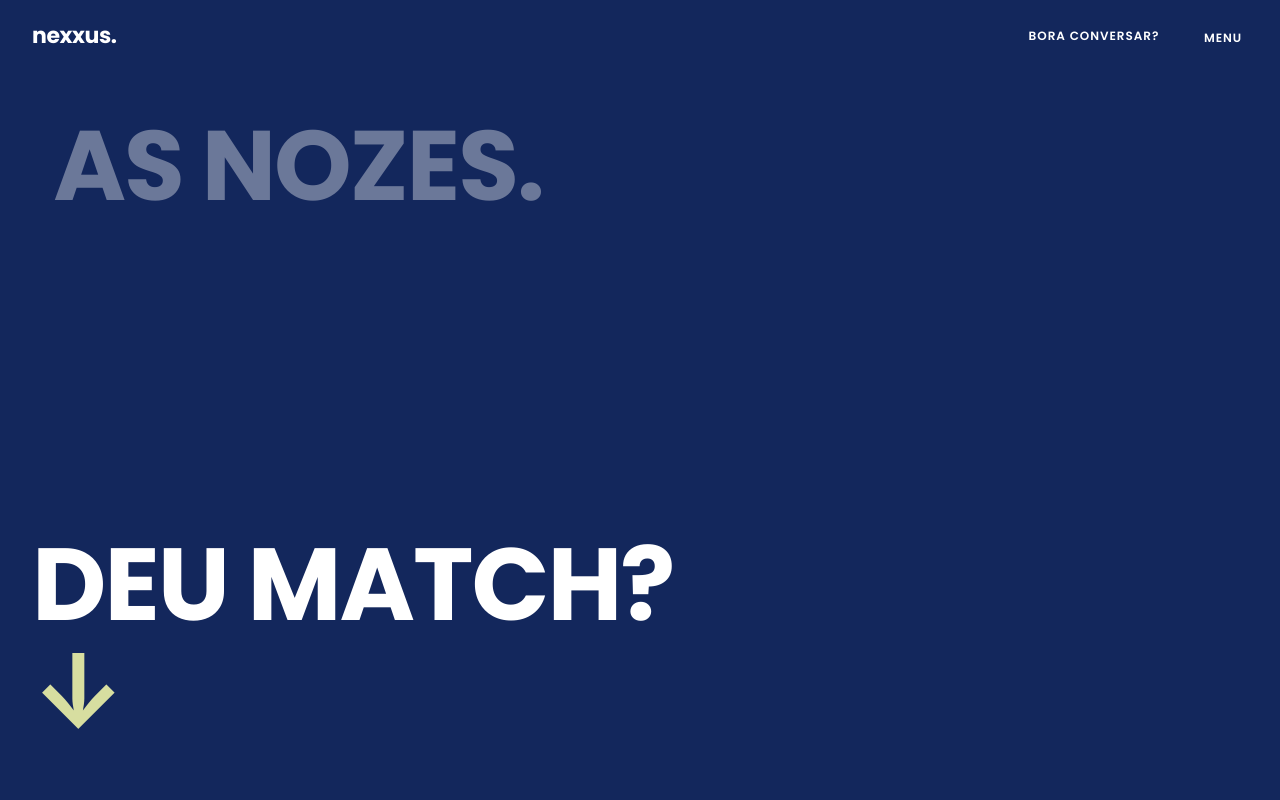
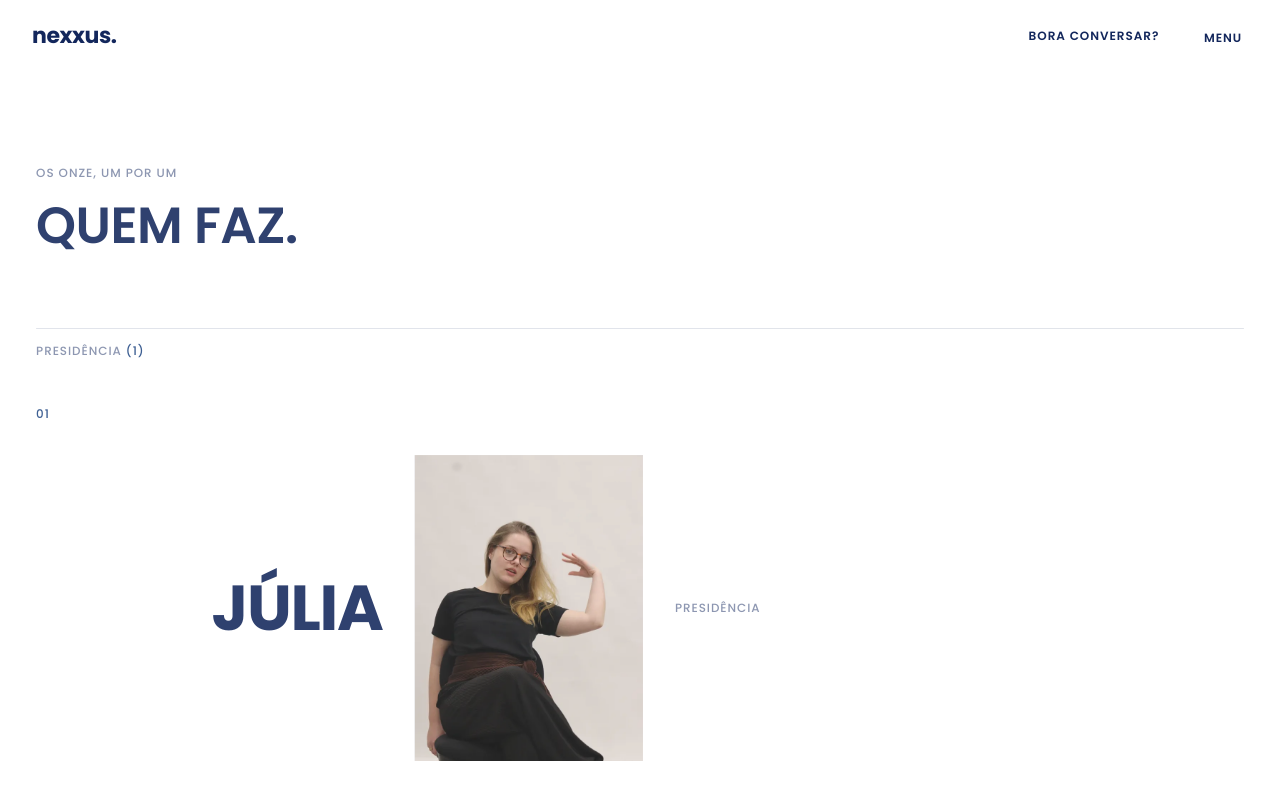
Before and after one commit to NathanAlmeida2006/nexxus, a React (Vite) app in the folder código/: page /equipe in a window 1280 px wide. Shown: the top 800 px of the page. Built offline with nearby package versions, Linux system fonts and the light colour scheme.

Commit message:
feat: capítulos por setor com os 11 integrantes
Co-Authored-By: Claude Opus 4.8 <noreply@anthropic.com>

```diff
--- /dev/null
+++ b/código/src/components/sections/TeamRoster/TeamRoster.jsx
@@ -0,0 +1,59 @@
+import { equipe } from '../../../data/content'
+import useReveal from '../../../hooks/useReveal'
+import MemberCard from '../../ui/MemberCard'
+import styles from './TeamRoster.module.css'
+
+/*
+ * Um capítulo por setor, com contador cru no rótulo. A numeração dos cards é
+ * contínua de 01 a 11 (não reinicia a cada setor), então vem daqui pronta.
+ * Setor com mais de uma pessoa entra em bloco denso — é o caso da Área
+ * Técnica, cujos cinco integrantes criam variação de andamento na página.
+ */
+export default function TeamRoster() {
+  const ref = useReveal({ threshold: 0.03 })
+  let numero = 0
+
+  return (
+    <section id="lista" className="section" data-theme="white" ref={ref}>
+      <div className="container">
+        <div className="section-head">
+          <p className="micro reveal" style={{ '--i': 0 }}>
+            {equipe.roster.kicker}
+          </p>
+          <h2 className="reveal" style={{ '--i': 1 }}>
+            {equipe.roster.title}
+          </h2>
+        </div>
+        {equipe.roster.setores.map((setor) => {
+          const denso = setor.membros.length > 1
+          return (
+            <section
+              key={setor.slug}
+              className={styles.capitulo}
+              data-setor={setor.slug}
+              aria-labelledby={`setor-${setor.slug}`}
+            >
+              <h3 id={`setor-${setor.slug}`} className={`micro ${styles.rotulo} reveal`}>
+                {setor.setor} <span className={styles.contagem}>({setor.membros.length})</span>
+              </h3>
+              <ul className={denso ? styles.denso : styles.fluxo}>
+                {setor.membros.map((membro) => {
+                  numero += 1
+                  return (
+                    <MemberCard
+                      key={membro.slug}
+                      membro={membro}
+                      setor={setor.setor}
+                      numero={numero}
+                      dense={denso}
+                    />
+                  )
+                })}
+              </ul>
+            </section>
+          )
+        })}
+      </div>
+    </section>
+  )
+}
--- /dev/null
+++ b/código/src/components/sections/TeamRoster/TeamRoster.module.css
@@ -0,0 +1,40 @@
+.capitulo {
+  border-top: 1px solid var(--line);
+  padding-top: 1rem;
+}
+
+.capitulo + .capitulo {
+  margin-top: clamp(2.5rem, 6vw, 5rem);
+}
+
+.rotulo {
+  color: var(--muted);
+}
+
+.contagem {
+  color: var(--accent);
+  font-variant-numeric: tabular-nums;
+}
+
+.fluxo {
+  display: block;
+}
+
+.denso {
+  display: grid;
+  grid-template-columns: repeat(3, minmax(0, 1fr));
+  gap: clamp(1.5rem, 4vw, 3rem);
+  margin-top: clamp(1.5rem, 4vw, 2.5rem);
+}
+
+@media (max-width: 1000px) {
+  .denso {
+    grid-template-columns: repeat(2, minmax(0, 1fr));
+  }
+}
+
+@media (max-width: 620px) {
+  .denso {
+    grid-template-columns: minmax(0, 1fr);
+  }
+}
--- a/código/src/pages/Equipe.jsx
+++ b/código/src/pages/Equipe.jsx
@@ -1,13 +1,5 @@
-import useReveal from '../hooks/useReveal'
+import TeamRoster from '../components/sections/TeamRoster/TeamRoster'
 
 export default function Equipe() {
-  const ref = useReveal()
-
-  return (
-    <section className="section" data-theme="navy" ref={ref}>
-      <div className="container">
-        <h1 className="reveal">As Nozes.</h1>
-      </div>
-    </section>
-  )
+  return <TeamRoster />
 }
```
